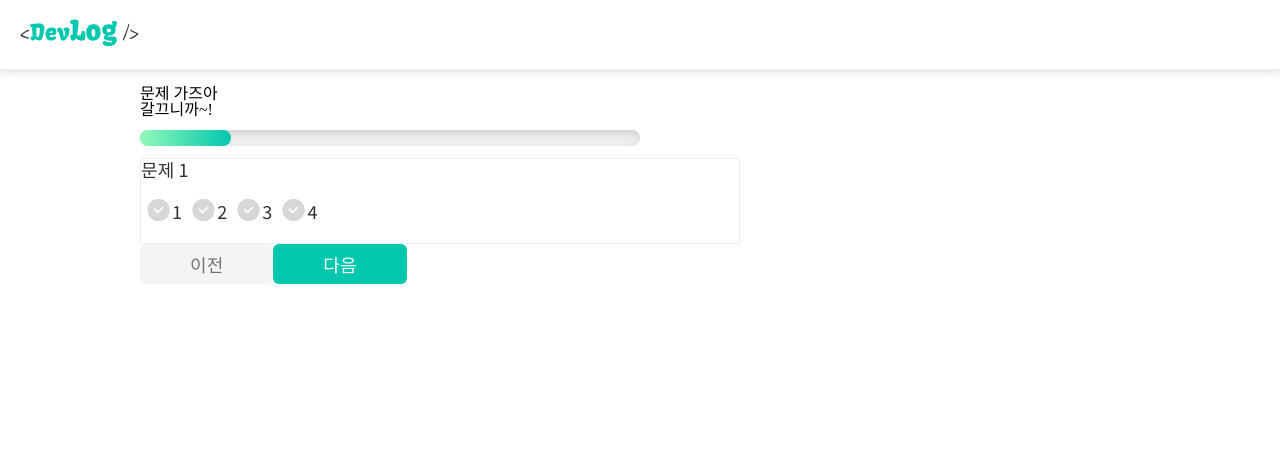
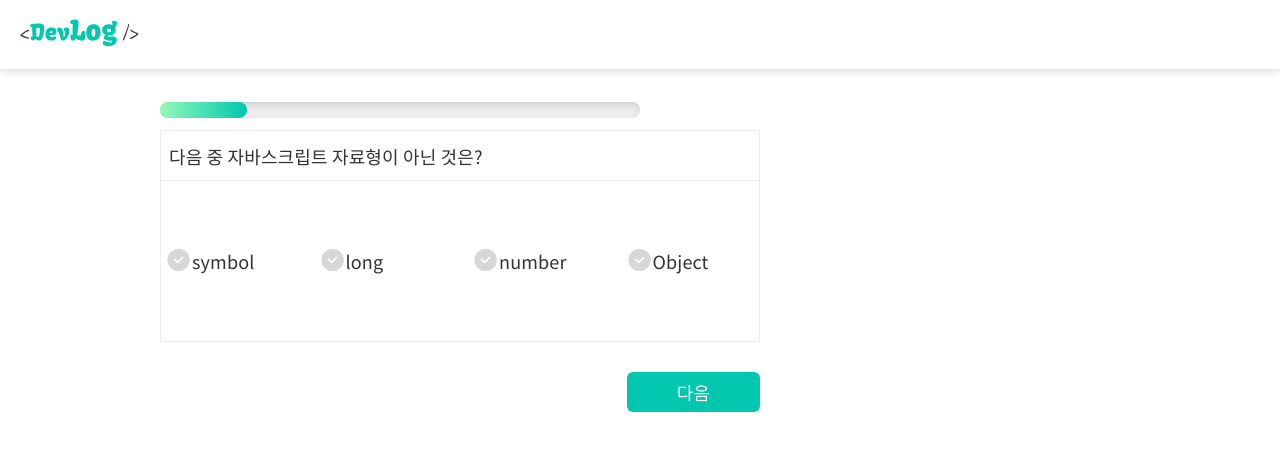
Before and after one commit to DaHoon06/dev-logs, a Next.js app in the folder client/: page /quiz/JavaScript in a window 1280 px wide. Shown: the top 450 px of the page. Built offline with nearby package versions, Linux system fonts and the light colour scheme.

Commit message:
feat: UI Component - Input Radio Type 추가

```diff
--- a/client/public/temp-db/quiz/quizData.json
+++ b/client/public/temp-db/quiz/quizData.json
@@ -2,24 +2,24 @@
   {
     "_id": "1",
     "type": "JavaScript",
-    "question":"문제 1",
+    "question":"다음 중 자바스크립트 자료형이 아닌 것은?",
     "point": 2,
     "example": [
       {
         "exampleId": "1",
-        "answer": "1"
+        "answer": "symbol"
       },
       {
         "exampleId": "2",
-        "answer": "2"
+        "answer": "long"
       },
       {
         "exampleId": "3",
-        "answer": "3"
+        "answer": "number"
       },
       {
         "exampleId": "4",
-        "answer": "4"
+        "answer": "Object"
       }
     ]
   },
--- a/client/src/components/common/input/Input.module.scss
+++ b/client/src/components/common/input/Input.module.scss
@@ -39,6 +39,10 @@
   border-color: $gray;
 }
 
+.radio {
+  display: none;
+}
+
 .checkbox {
   display: none;
 }
--- a/client/src/components/common/input/Input.tsx
+++ b/client/src/components/common/input/Input.tsx
@@ -4,7 +4,7 @@ import { Typography } from '@components/common/typography/Typography'
 
 type InputValue = string | number | ReadonlyArray<string>
 type InputChangeEvent = ChangeEvent<HTMLInputElement>
-type InputVariant = 'default' | 'input_button' | 'checkbox'
+type InputVariant = 'default' | 'input_button' | 'checkbox' | 'radio'
 
 interface InputProps extends ComponentProps<'input'> {
   variant?: InputVariant
@@ -40,13 +40,14 @@ export const Input = (props: InputProps): ReactElement => {
         placeholder={placeholder}
         type={type}
         value={value}
+        name={id}
         onChange={onChangeHandler}
         {...rest}
       />
-      {label && type === 'checkbox' && (
+      {label && (type === 'checkbox' || type === 'radio') && (
         <Typography className={styles.checkbox_label}>{label}</Typography>
       )}
-      {label && type !== 'checkbox' && (
+      {label && type === 'text' && (
         <Typography className={'pb-8'} weight={'bold'}>
           {label}
         </Typography>
--- a/client/src/components/ui/form/FormUi.tsx
+++ b/client/src/components/ui/form/FormUi.tsx
@@ -1,4 +1,4 @@
-import React, { ReactElement } from 'react';
+import React, { ChangeEvent, ReactElement, useState } from 'react';
 import { css } from '@emotion/react';
 import { Typography } from '@components/common/typography/Typography';
 import theme from '@styles/Theme';
@@ -12,17 +12,24 @@ interface Props {
 
 export const FormUi = (props: Props): ReactElement => {
   const { title, body, example } = props;
+  const [answer, setAnswer] = useState<string>('');
+
+
   return (
-    <div css={FormUiStyle.container}>
-      <Typography variant={'body1'}>{title}</Typography>
-      <div css={FormUiStyle.exampleContainer}>
+    <div css={formUiStyle.container}>
+      <div css={formUiStyle.questionTitleWrapper}>
+        <Typography variant={'body1'}>{title}</Typography>
+      </div>
+      <div css={formUiStyle.exampleContainer}>
         {example.map((item) => {
           return (
             <div key={item.exampleId}>
               <CheckForm
+                type='radio'
                 options={{ answer: item.answer }}
-                duplicateKey={() => false}
-                setAnswerCheck={() => {}}
+                checked={answer === item.answer}
+                onClickHandler={setAnswer}
+                onChangeHandler={e => setAnswer(e.target.value)}
               />
             </div>
           );
@@ -32,12 +39,24 @@ export const FormUi = (props: Props): ReactElement => {
   );
 };
 
-const FormUiStyle = {
+const formUiStyle = {
   container: css({
     width: '100%',
     border: `1px solid ${theme.colors.line}`,
   }),
   exampleContainer: css({
+    display: 'grid',
+    gridTemplateColumns: 'repeat(auto-fit, minmax(100px, 1fr))',
+    alignItems: 'center',
+    columnGap: '1em',
+    rowGap: '1em',
+    minHeight: '160px'
+  }),
+  questionTitleWrapper: css({
     display: 'flex',
-  }),
+    alignItems: 'center',
+    padding: '0.5em',
+    minHeight: '50px',
+    borderBottom: `1px solid ${theme.colors.line}`,
+  })
 };
--- a/client/src/components/ui/form/check/CheckForm.tsx
+++ b/client/src/components/ui/form/check/CheckForm.tsx
@@ -1,31 +1,40 @@
-import React, { ReactElement } from 'react';
+import React, { ChangeEvent, ReactElement } from 'react';
 import { Button } from '@components/common/button/Button';
 import { CheckIcon } from '@components/common/icons';
 import { Input } from '@components/common/input/Input';
 import { css } from '@emotion/react';
 
+type InputType = 'checkbox' | 'radio'
+
 interface Props {
   options: any;
-  duplicateKey: () => boolean;
-  setAnswerCheck: () => void;
+  type: InputType;
+  checked: boolean;
+  onChangeHandler: (e: ChangeEvent<HTMLInputElement>) => void;
+  onClickHandler: (payload: string) => void;
 }
 
 export const CheckForm = (props: Props): ReactElement => {
-  const { options, setAnswerCheck, duplicateKey } = props;
+  const { options, type = 'checkbox', onChangeHandler, checked, onClickHandler } = props;
+
+  const onChangeInput = (e: ChangeEvent<HTMLInputElement>) => {
+    onChangeHandler && onChangeHandler(e);
+  }
 
   return (
     <div css={CheckFormStyle.container}>
-      <Button className={'mr-6'} variant={'icon'} onClick={setAnswerCheck}>
-        <CheckIcon checked={duplicateKey()} />
+      <Button className={'mr-6'} variant={'icon'} onClick={() => onClickHandler(options.answer)}>
+        <CheckIcon checked={checked} />
       </Button>
       <Input
+        value={options.answer}
         id={options.answer}
         name={options.answer}
         label={options.answer}
-        checked={duplicateKey()}
-        type={'checkbox'}
-        variant={'checkbox'}
-        onChange={setAnswerCheck}
+        checked={checked}
+        type={type}
+        variant={type}
+        onChange={onChangeInput}
       />
     </div>
   );
--- a/client/src/pages/quiz/[type].tsx
+++ b/client/src/pages/quiz/[type].tsx
@@ -40,8 +40,6 @@ const QuizPage: React.FC<Props> = (props): ReactElement => {
 
   return (
     <div css={QuizQuestion.container}>
-      문제 가즈아
-      <p>갈끄니까~!</p>
       <ProgressBar currentTab={page} maxCount={totalCount} />
       {data.map((value: Quiz.Data, index: number) => {
         return (
@@ -50,16 +48,22 @@ const QuizPage: React.FC<Props> = (props): ReactElement => {
             css={[QuizQuestion.formContainer, page === index + 1 && QuizQuestion.show]}
           >
             <FormUi title={value.question} body={value.question} example={value.example} />
+            <div css={QuizQuestion.buttonGroup}>
+              {page !== 1 && (
                 <Button variant={'gray'} onClick={() => nextPage(page - 1)}>
                   <Typography variant={'body1'} color={'gray'}>
                     이전
                   </Typography>
                 </Button>
+              )}
+
               <Button variant={'primary'} onClick={() => nextPage(page + 1)}>
                 <Typography variant={'body1'} color={'white'}>
                   다음
                 </Typography>
               </Button>
+            </div>
+
           </div>
         );
       })}
@@ -74,7 +78,7 @@ const QuizQuestion = {
     width: '100%',
     maxWidth: '1000px',
     margin: 'auto',
-    padding: '1em 0',
+    padding: '1.25em',
   }),
   formContainer: css({
     width: '100%',
@@ -85,4 +89,10 @@ const QuizQuestion = {
   show: css({
     display: 'inline-block',
   }),
+  buttonGroup: css ({
+    display: 'flex',
+    justifyContent: 'flex-end',
+    alignItems: 'center',
+    height: '100px',
+  })
 };
```
Also changed, not shown: client/src/components/domain/quiz/Quiz.style.ts (+12 -6 lines), client/src/components/domain/quiz/QuizCategories.tsx (+6 -3 lines). Lines whose indentation alone changed are shown as unchanged.
